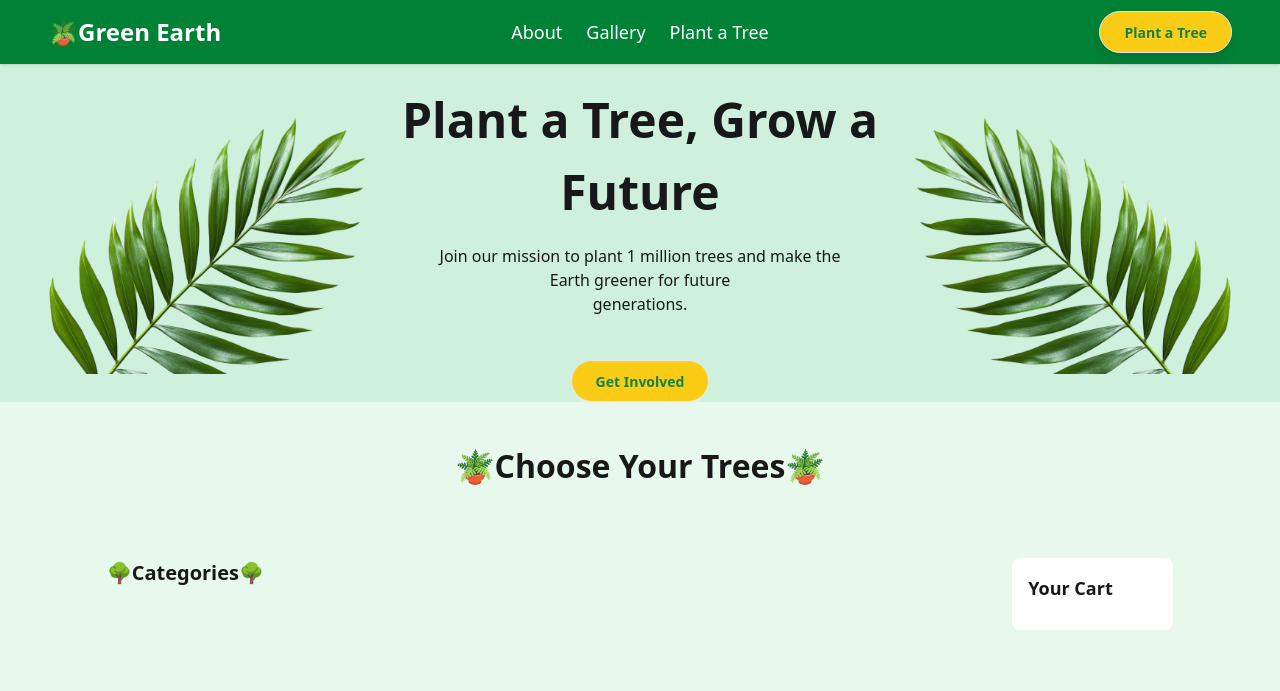
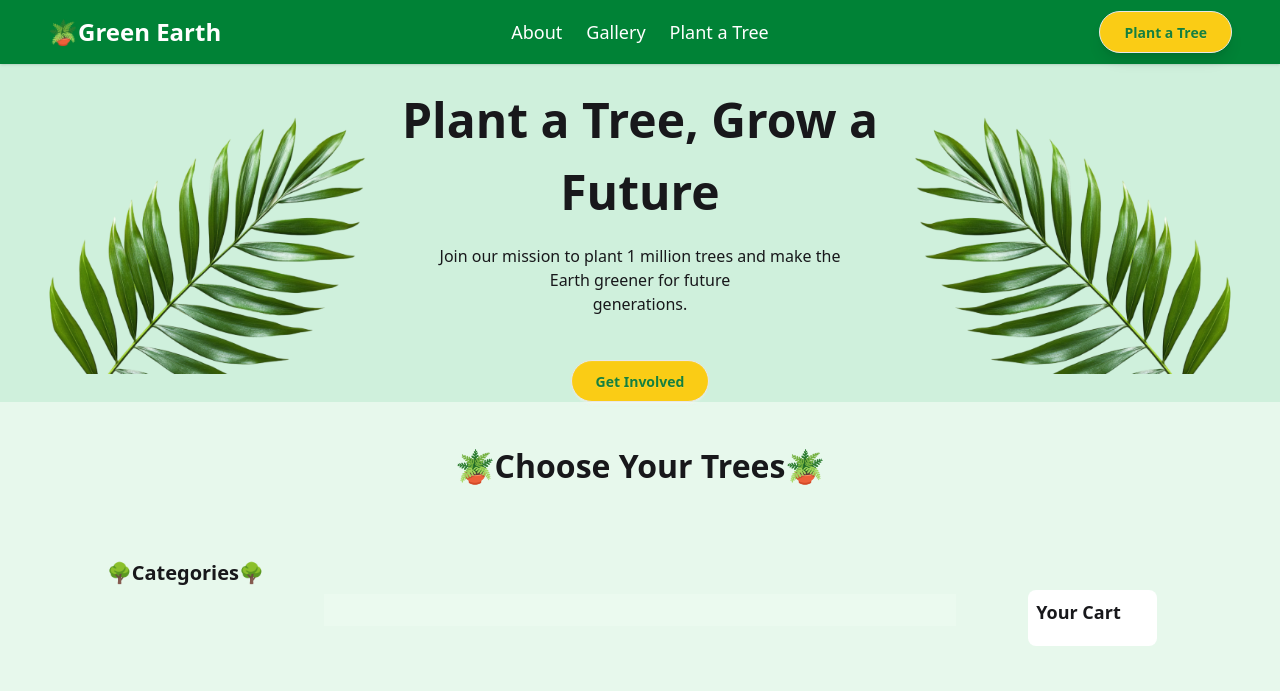
Before and after one commit to mehedihasanmehedi009/My-assingment-6, a plain HTML site: page index.html in a window 1280 px wide. Shown: the top 691 px of the page. Drawn offline with nearby package versions, Linux system fonts and the light colour scheme; no server answers.

Commit message:
mehedi[A

```diff
--- a/index.html
+++ b/index.html
@@ -95,9 +95,9 @@
        </div>
     </section>
 
-      <section  class="bg-white rounded-lg mt-8 md:mt-0 col-span-1 md:col-span-2 p-4
+      <section  class="bg-white rounded-lg mt-8 col-span-1 md:col-span-2 p-2 m-4
       ">
-        <h2 class="text-lg font-bold mb-3">Your Cart</h2>
+        <h2 class="text-lg font-bold mb-3  ">Your Cart</h2>
         <div id="cart-container"></div>
       </section>
     </main>
```
Also changed, not shown: 1 other file.
